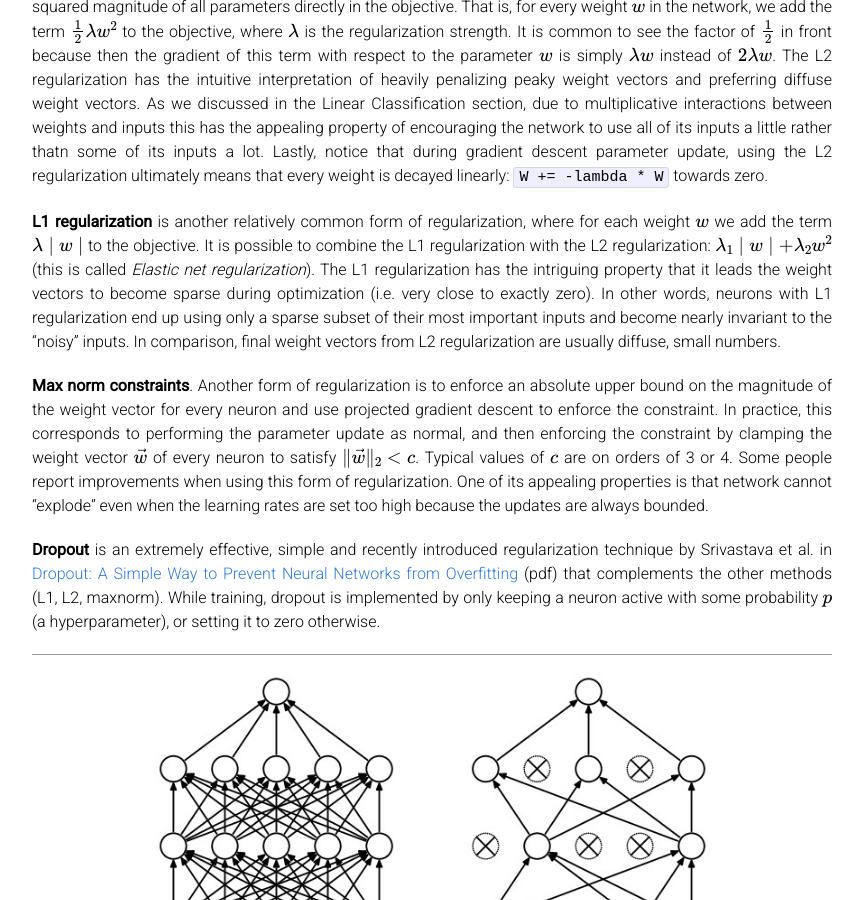
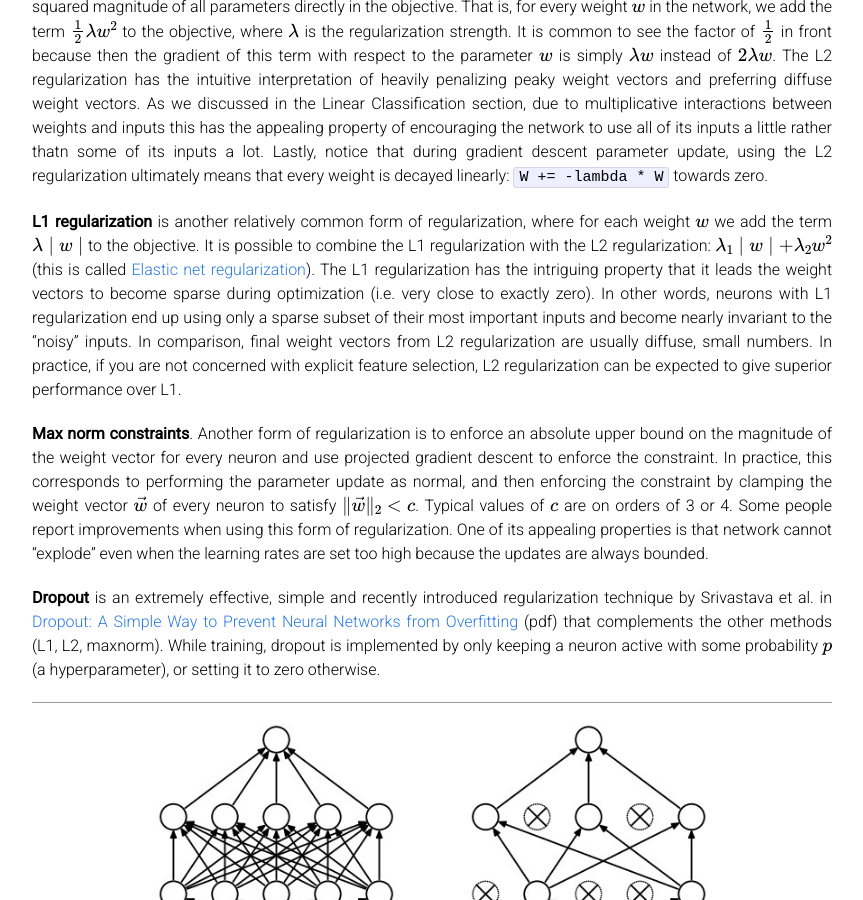
Before and after one commit to cs231n/cs231n.github.io, a Jekyll site: the page built from neural-networks-2.md, in a window 1280 px wide and 900 px high, scrolled down 5515 px. Shown: the whole window, without its empty margins (208-1071 px from the left). Built offline with Jekyll 4.4.1, drawn with Linux system fonts in a browser that asks for light colours; Markdown is read by kramdown in place of the engine named in the settings; formulas are drawn with MathJax 3.

Commit message:
add link

```diff
--- a/neural-networks-2.md
+++ b/neural-networks-2.md
@@ -114,7 +114,7 @@ There are several ways of controling the capacity of Neural Networks to prevent
 
 **L2 regularization** is perhaps the most common form of regularization. It can be implemented by penalizing the squared magnitude of all parameters directly in the objective. That is, for every weight \\(w\\) in the network, we add the term \\(\frac{1}{2} \lambda w^2\\) to the objective, where \\(\lambda\\) is the regularization strength. It is common to see the factor of \\(\frac{1}{2}\\) in front because then the gradient of this term with respect to the parameter \\(w\\) is simply \\(\lambda w\\) instead of \\(2 \lambda w\\). The L2 regularization has the intuitive interpretation of heavily penalizing peaky weight vectors and preferring diffuse weight vectors. As we discussed in the Linear Classification section, due to multiplicative interactions between weights and inputs this has the appealing property of encouraging the network to use all of its inputs a little rather thatn some of its inputs a lot. Lastly, notice that during gradient descent parameter update, using the L2 regularization ultimately means that every weight is decayed linearly: `W += -lambda * W` towards zero.
 
-**L1 regularization** is another relatively common form of regularization, where for each weight \\(w\\) we add the term \\(\lambda  \mid w \mid\\) to the objective. It is possible to combine the L1 regularization with the L2 regularization: \\(\lambda\_1 \mid w \mid + \lambda\_2 w^2\\) (this is called *Elastic net regularization*). The L1 regularization has the intriguing property that it leads the weight vectors to become sparse during optimization (i.e. very close to exactly zero). In other words, neurons with L1 regularization end up using only a sparse subset of their most important inputs and become nearly invariant to the "noisy" inputs. In comparison, final weight vectors from L2 regularization are usually diffuse, small numbers.
+**L1 regularization** is another relatively common form of regularization, where for each weight \\(w\\) we add the term \\(\lambda  \mid w \mid\\) to the objective. It is possible to combine the L1 regularization with the L2 regularization: \\(\lambda\_1 \mid w \mid + \lambda\_2 w^2\\) (this is called [Elastic net regularization](http://web.stanford.edu/~hastie/Papers/B67.2%20%282005%29%20301-320%20Zou%20&%20Hastie.pdf)). The L1 regularization has the intriguing property that it leads the weight vectors to become sparse during optimization (i.e. very close to exactly zero). In other words, neurons with L1 regularization end up using only a sparse subset of their most important inputs and become nearly invariant to the "noisy" inputs. In comparison, final weight vectors from L2 regularization are usually diffuse, small numbers. In practice, if you are not concerned with explicit feature selection, L2 regularization can be expected to give superior performance over L1.
 
 **Max norm constraints**. Another form of regularization is to enforce an absolute upper bound on the magnitude of the weight vector for every neuron and use projected gradient descent to enforce the constraint. In practice, this corresponds to performing the parameter update as normal, and then enforcing the constraint by clamping the weight vector \\(\vec{w}\\) of every neuron to satisfy \\(\Vert \vec{w} \Vert\_2 < c\\). Typical values of \\(c\\) are on orders of 3 or 4. Some people report improvements when using this form of regularization. One of its appealing properties is that network cannot "explode" even when the learning rates are set too high because the updates are always bounded.
 
```
